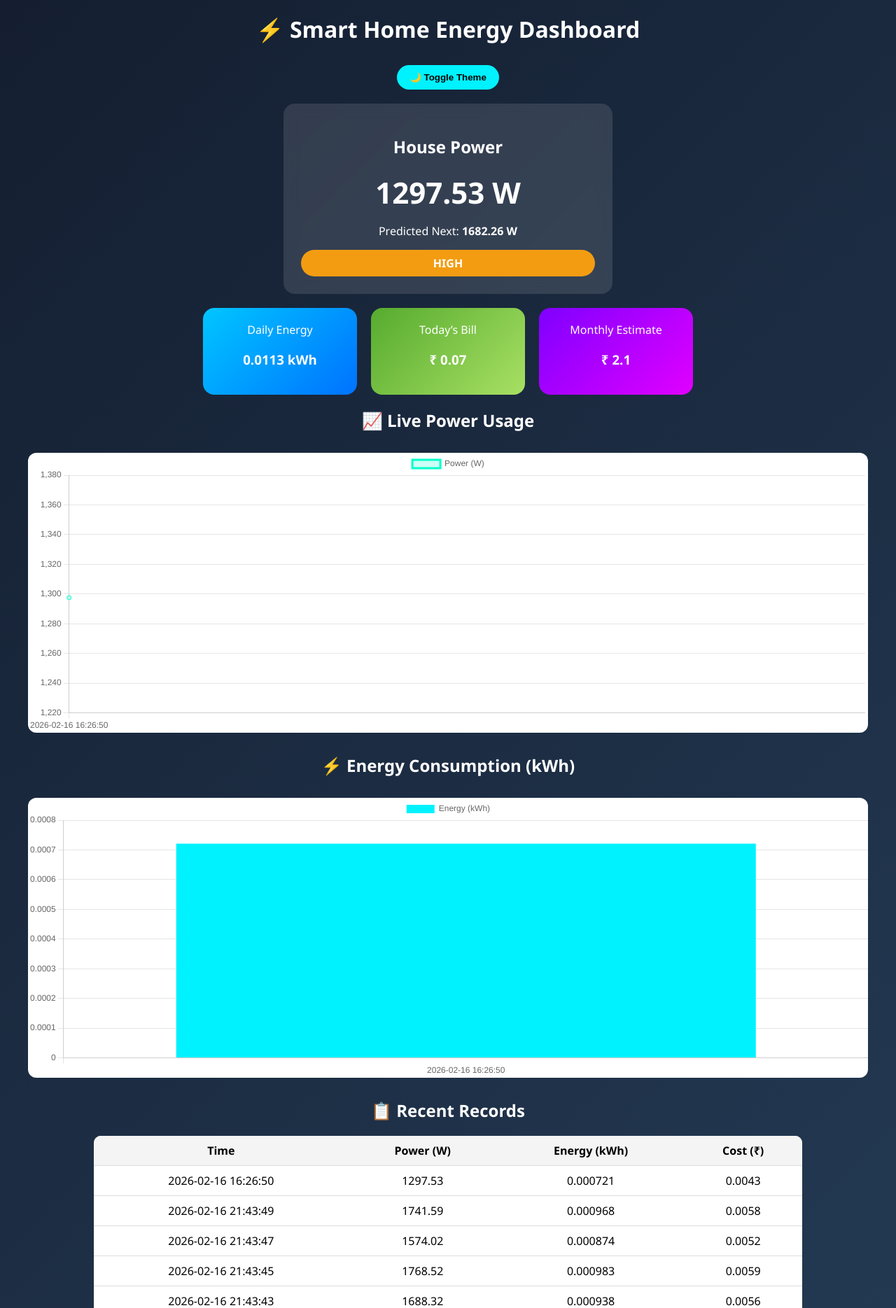
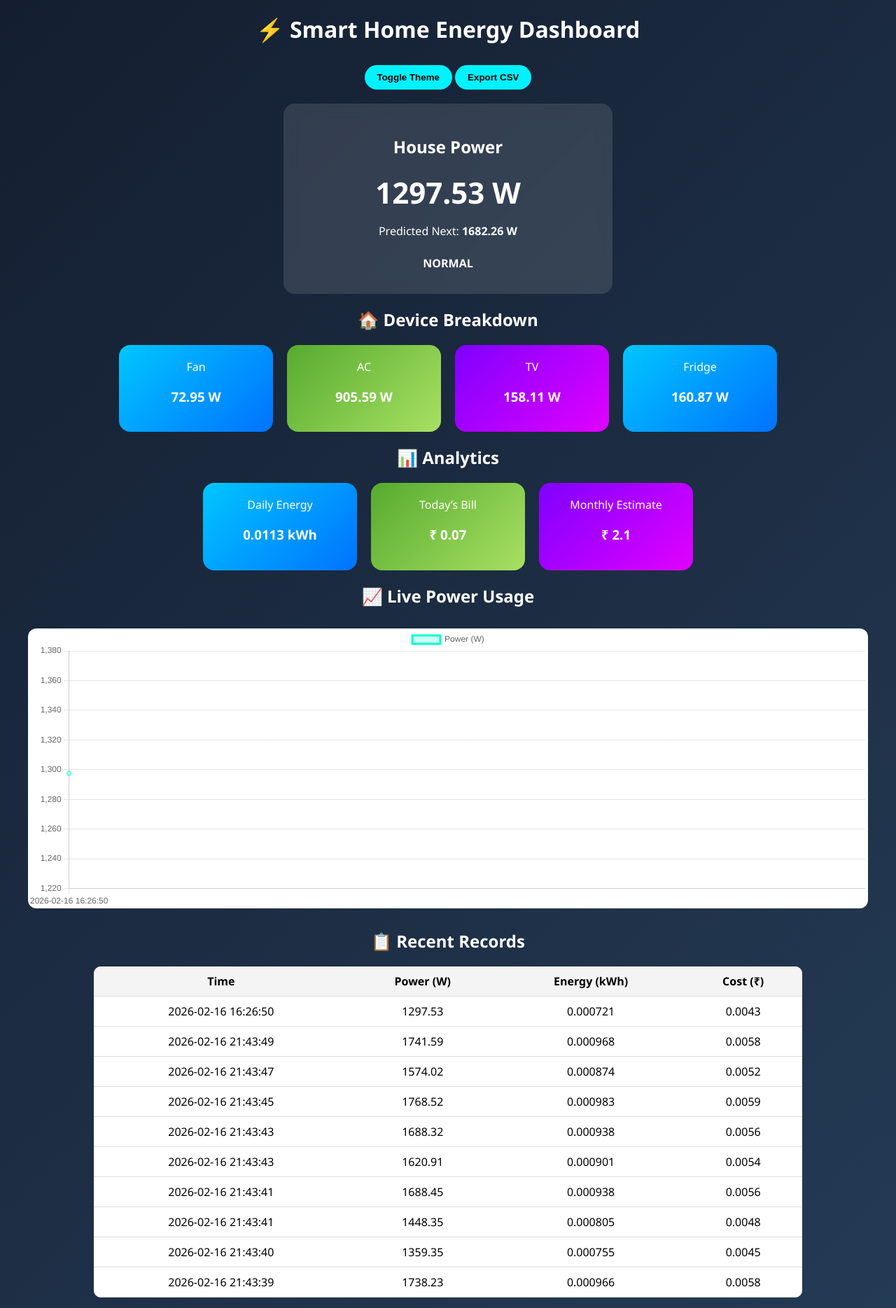
Before and after one commit to harhsithhn-glitch/smart-home-energy-monitor, a Flask app: page / in a window 1280 px wide. Shown: the top 1869 px of the page at 70% size. Run offline with Flask 3, Linux system fonts and the light colour scheme; data comes from the database, SQL or seed files in the repository; both versions use the stored data as it was before the commit.

Commit message:
Initial commit - added new files

```diff
--- a/templates/index.html
+++ b/templates/index.html
@@ -9,7 +9,9 @@
 <body>
 
 <h1>⚡ Smart Home Energy Dashboard</h1>
-<button class="theme-btn" onclick="toggleTheme()">🌙 Toggle Theme</button>
+
+<button class="theme-btn" onclick="toggleTheme()">Toggle Theme</button>
+<a href="/export"><button class="theme-btn">Export CSV</button></a>
 
 <div class="card main-card">
     <h2>House Power</h2>
@@ -17,9 +19,20 @@
         <span id="power">0</span> W
     </div>
     <p>Predicted Next: <b><span id="predicted">0</span> W</b></p>
-    <div class="status normal" id="status">NORMAL</div>
+    <div class="status" id="status">NORMAL</div>
 </div>
 
+<!-- DEVICE BREAKDOWN -->
+<h2>🏠 Device Breakdown</h2>
+<div class="analytics">
+    <div class="a-card blue">Fan <h3><span id="fan">0</span> W</h3></div>
+    <div class="a-card green">AC <h3><span id="ac">0</span> W</h3></div>
+    <div class="a-card purple">TV <h3><span id="tv">0</span> W</h3></div>
+    <div class="a-card blue">Fridge <h3><span id="fridge">0</span> W</h3></div>
+</div>
+
+<!-- ANALYTICS -->
+<h2>📊 Analytics</h2>
 <div class="analytics">
     <div class="a-card blue">
         Daily Energy
@@ -36,10 +49,7 @@
 </div>
 
 <h2>📈 Live Power Usage</h2>
-<canvas id="powerChart"></canvas>
-
-<h2>⚡ Energy Consumption (kWh)</h2>
-<canvas id="energyChart"></canvas>
+<canvas id="chart"></canvas>
 
 <h2>📋 Recent Records</h2>
 <table>
@@ -55,108 +65,66 @@
 </table>
 
 <script>
-let powerLabels = [];
-let powerData = [];
+let labels = [], actual = [];
 
-let energyLabels = [];
-let energyData = [];
-
-// POWER LINE CHART
-const powerChart = new Chart(
-    document.getElementById("powerChart"),
-    {
+const chart = new Chart(document.getElementById("chart"), {
     type: "line",
     data: {
-            labels: powerLabels,
+        labels,
         datasets: [{
             label: "Power (W)",
-                data: powerData,
+            data: actual,
             borderColor: "#00ffcc",
             backgroundColor: "rgba(0,255,204,0.2)",
             tension: 0.4,
             fill: true
         }]
     },
-        options: {
-            responsive: true,
-            animation: false
-        }
-    }
-);
+    options: { responsive: true, animation: false }
+});
 
-// ENERGY BAR CHART
-const energyChart = new Chart(
-    document.getElementById("energyChart"),
-    {
-        type: "bar",
-        data: {
-            labels: energyLabels,
-            datasets: [{
-                label: "Energy (kWh)",
-                data: energyData,
-                backgroundColor: "#00f2ff"
-            }]
-        },
-        options: {
-            responsive: true,
-            animation: false
-        }
-    }
-);
+function updateData(){
+    fetch("/data")
+    .then(r=>r.json())
+    .then(d=>{
 
-function updateData() {
-    fetch("/data")
-        .then(res => res.json())
-        .then(d => {
+        power.innerText = d.current.total;
+        predicted.innerText = d.current.predicted;
 
-            // Update main values
-            document.getElementById("power").innerText = d.current.total;
-            document.getElementById("predicted").innerText = d.current.predicted;
-            document.getElementById("dailyEnergy").innerText = d.analytics.daily_energy;
-            document.getElementById("dailyCost").innerText = d.analytics.daily_cost;
-            document.getElementById("monthlyCost").innerText = d.analytics.monthly_cost;
+        fan.innerText = d.current.fan;
+        ac.innerText = d.current.ac;
+        tv.innerText = d.current.tv;
+        fridge.innerText = d.current.fridge;
 
-            // Status logic
-            let statusText = "NORMAL";
-            let status = document.getElementById("status");
+        dailyEnergy.innerText = d.analytics.daily_energy;
+        dailyCost.innerText = d.analytics.daily_cost;
+        monthlyCost.innerText = d.analytics.monthly_cost;
+
+        let s = "NORMAL";
         status.className = "status normal";
 
-            if (d.current.total > 2000) {
-                statusText = "CRITICAL";
-                status.className = "status critical";
+        if(d.current.total > 2500){
+            s="CRITICAL";
+            status.className="status critical";
         }
-            else if (d.current.total > 1200) {
-                statusText = "HIGH";
-                status.className = "status high";
+        else if(d.current.total > 1500){
+            s="HIGH";
+            status.className="status high";
         }
 
-            status.innerText = statusText;
+        status.innerText = s;
 
-            // Update Power Chart
-            powerLabels.push(d.current.time);
-            powerData.push(d.current.total);
+        labels.push(d.current.time);
+        actual.push(d.current.total);
 
-            if (powerLabels.length > 10) {
-                powerLabels.shift();
-                powerData.shift();
+        if(labels.length>10){
+            labels.shift();
+            actual.shift();
         }
 
-            powerChart.update();
+        chart.update();
 
-            // Update Energy Chart
-            energyLabels.push(d.current.time);
-            energyData.push(d.current.energy);
-
-            if (energyLabels.length > 10) {
-                energyLabels.shift();
-                energyData.shift();
-            }
-
-            energyChart.update();
-
-            // Update table
-            document.getElementById("tableBody").innerHTML =
-                d.history.slice().reverse().map(r => `
+        tableBody.innerHTML = d.history.slice().reverse().map(r=>`
             <tr>
                 <td>${r.time}</td>
                 <td>${r.total}</td>
@@ -167,10 +135,10 @@ function updateData() {
     });
 }
 
-setInterval(updateData, 2000);
+setInterval(updateData,2000);
 updateData();
 
-function toggleTheme() {
+function toggleTheme(){
     document.body.classList.toggle("light");
 }
 </script>
```
Also changed, not shown: energy.db (deleted), 1 other file. Lines whose indentation alone changed are shown as unchanged.
